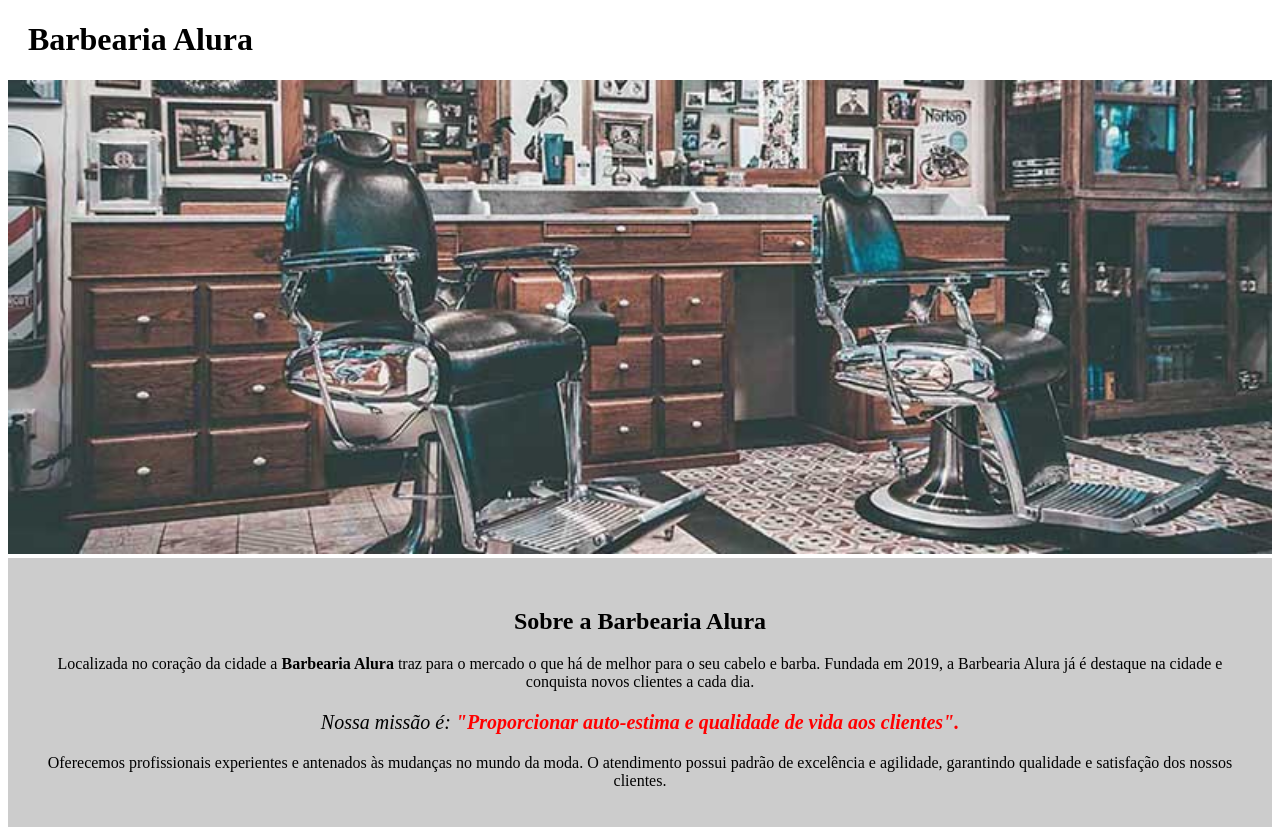
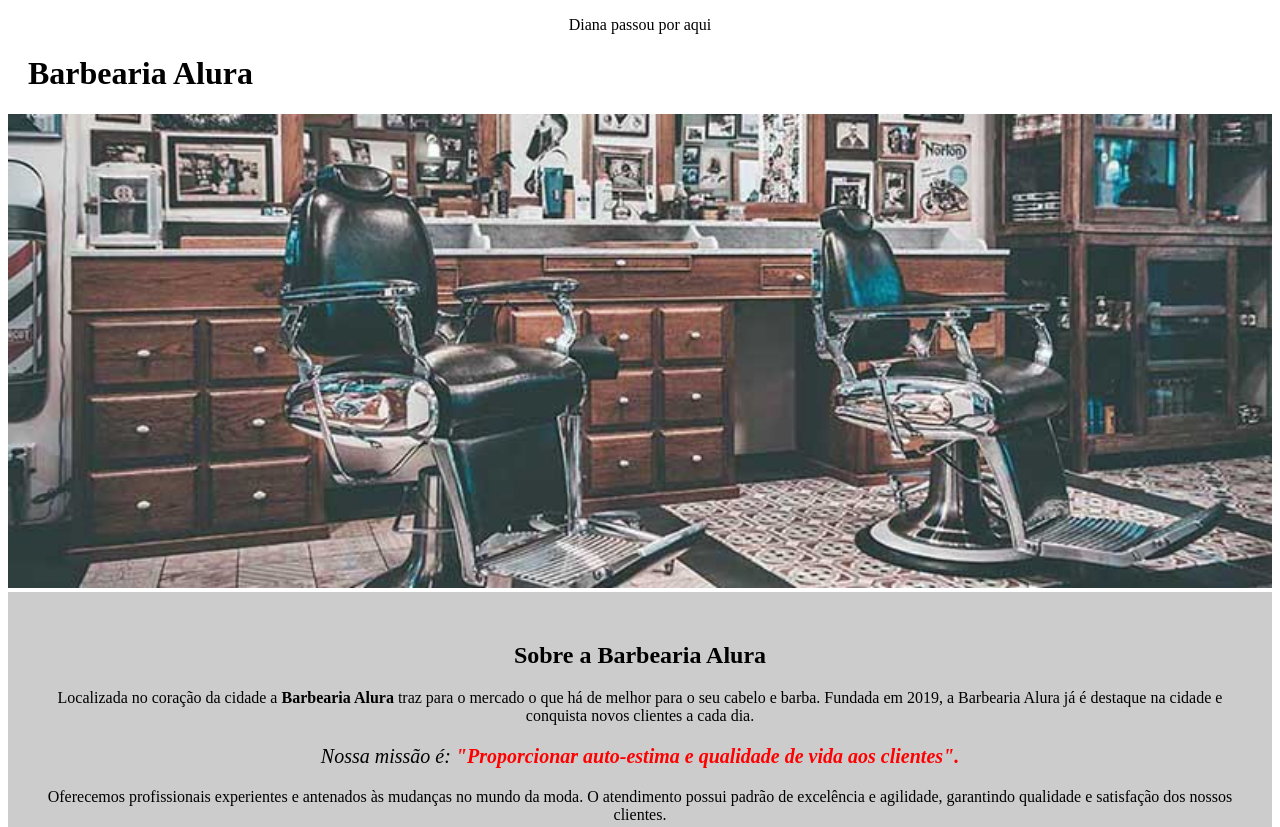
Before and after one commit to oscarvalini/curso-html-css, a plain HTML site: page parte 1/index.html in a window 1280 px wide. Shown: the top 827 px of the page. Drawn offline with Linux system fonts and the light colour scheme.

Commit message:
Fiz uma alteração aqui

```diff
--- a/parte 1/index.html
+++ b/parte 1/index.html
@@ -10,6 +10,7 @@
 		</style>
 	</head>
 	<body>
+		<p>Diana passou por aqui</p>
 
 		<header>
 			<h1 class="titulo-principal">Barbearia Alura</h1>
```
